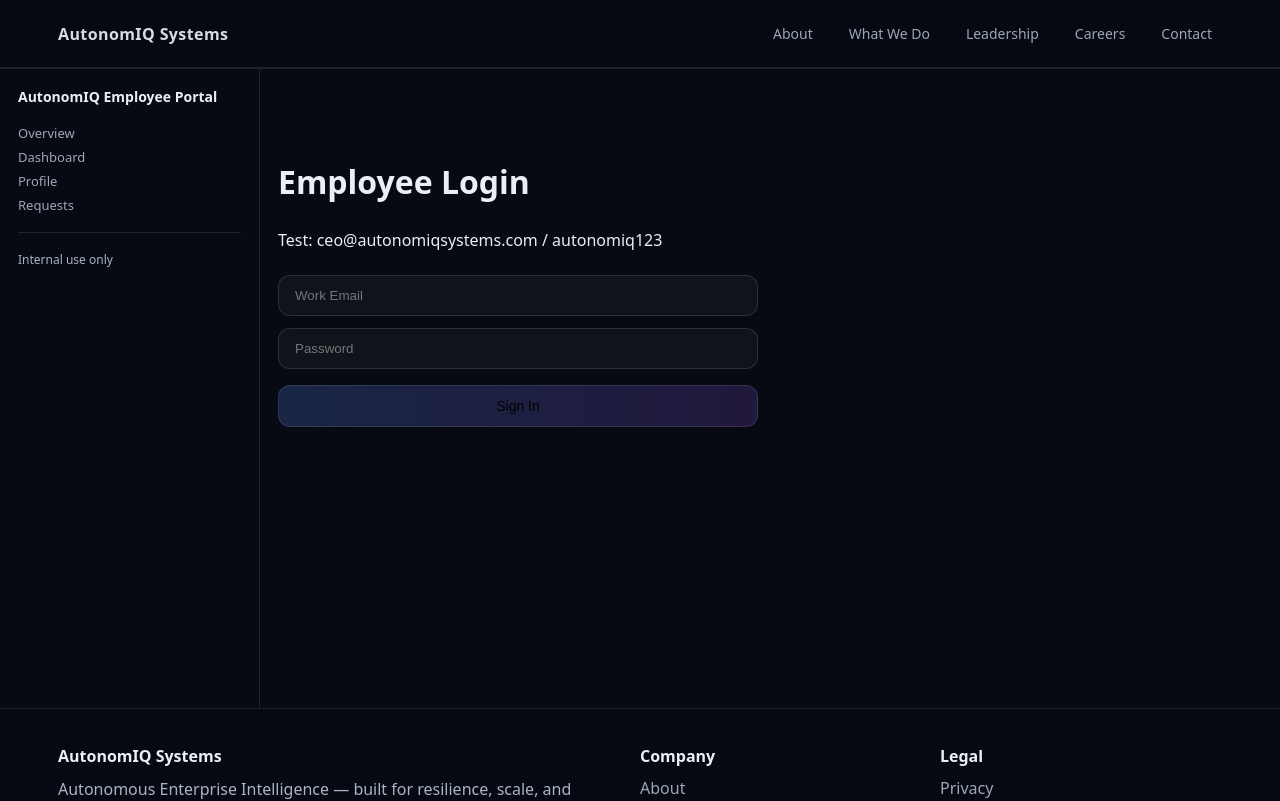
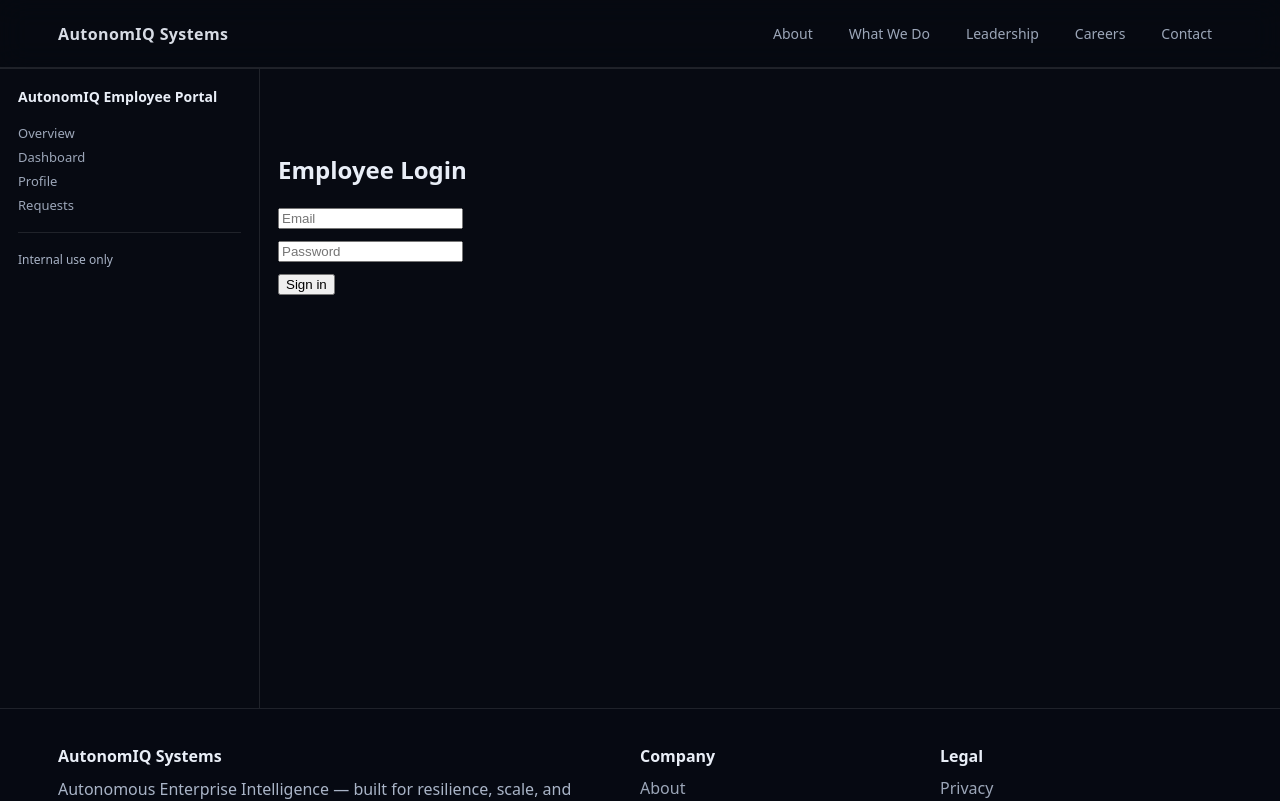
Before and after one commit to dayanidhi281986-boop/autonomiqsystems-website2, a Next.js app: page /portal/login in a window 1280 px wide. Shown: the top 801 px of the page. Built offline with nearby package versions, Linux system fonts and the light colour scheme; no server answers.

Commit message:
Update page.tsx
This uses Supabase Auth sign-in method used in their Next.js auth quickstart flow.

```diff
--- a/app/portal/login/page.tsx
+++ b/app/portal/login/page.tsx
@@ -1,81 +1,40 @@
-'use client';
-import { useState, useEffect } from 'react';
-import { useRouter } from 'next/navigation';
+"use client";
 
-export default function Login() {
-  const [email, setEmail] = useState('');
-  const [password, setPassword] = useState('');
-  const [loading, setLoading] = useState(false);
-  const [error, setError] = useState('');
+import { useState } from "react";
+import { useRouter } from "next/navigation";
+import { createSupabaseBrowser } from "@/lib/supabase/client";
+
+export default function PortalLoginPage() {
   const router = useRouter();
+  const supabase = createSupabaseBrowser();
 
-  const login = async (e: React.FormEvent) => {
+  const [email, setEmail] = useState("");
+  const [password, setPassword] = useState("");
+  const [msg, setMsg] = useState("");
+
+  async function signIn(e: React.FormEvent) {
     e.preventDefault();
-    setLoading(true);
-    setError('');
+    setMsg("Signing in...");
 
-    const res = await fetch('/portal/api/login', {
-      method: 'POST',
-      headers: { 'Content-Type': 'application/json' },
-      body: JSON.stringify({ email, password }),
-    });
+    const { error } = await supabase.auth.signInWithPassword({ email, password });
 
-    if (res.ok) {
-      router.push('/portal/dashboard');
-    } else {
-      const data = await res.json();
-      setError(data.error);
-    }
-    setLoading(false);
-  };
+    if (error) return setMsg(error.message);
+
+    router.push("/portal/dashboard");
+    router.refresh();
+  }
 
   return (
-    <>
-      <h1 style={{ fontSize: 32 }}>Employee Login</h1>
-      <p>Test: ceo@autonomiqsystems.com / autonomiq123</p>
-      <form onSubmit={login} style={{ maxWidth: 480, marginTop: 24 }}>
-        <input
-          type="email"
-          placeholder="Work Email"
-          value={email}
-          onChange={(e) => setEmail(e.target.value)}
-          required
-          style={{
-            width: "100%",
-            padding: "12px 16px",
-            borderRadius: 12,
-            border: "1px solid rgba(255,255,255,.12)",
-            background: "rgba(255,255,255,.04)",
-            color: "#E9EEF7",
-            marginBottom: 12,
-          }}
-        />
-        <input
-          type="password"
-          placeholder="Password"
-          value={password}
-          onChange={(e) => setPassword(e.target.value)}
-          required
-          style={{
-            width: "100%",
-            padding: "12px 16px",
-            borderRadius: 12,
-            border: "1px solid rgba(255,255,255,.12)",
-            background: "rgba(255,255,255,.04)",
-            color: "#E9EEF7",
-            marginBottom: 16,
-          }}
-        />
-        {error && <p style={{ color: '#ff4d4f', marginBottom: 12 }}>{error}</p>}
-        <button
-          type="submit"
-          disabled={loading}
-          className="btn btnPrimary"
-          style={{ width: "100%" }}
-        >
-          {loading ? 'Signing in...' : 'Sign In'}
-        </button>
+    <div style={{ maxWidth: 420 }}>
+      <h1>Employee Login</h1>
+      <form onSubmit={signIn}>
+        <input placeholder="Email" value={email} onChange={(e) => setEmail(e.target.value)} />
+        <div style={{ height: 10 }} />
+        <input placeholder="Password" type="password" value={password} onChange={(e) => setPassword(e.target.value)} />
+        <div style={{ height: 10 }} />
+        <button type="submit">Sign in</button>
       </form>
-    </>
+      <div style={{ marginTop: 10 }}>{msg}</div>
+    </div>
   );
 }
```
